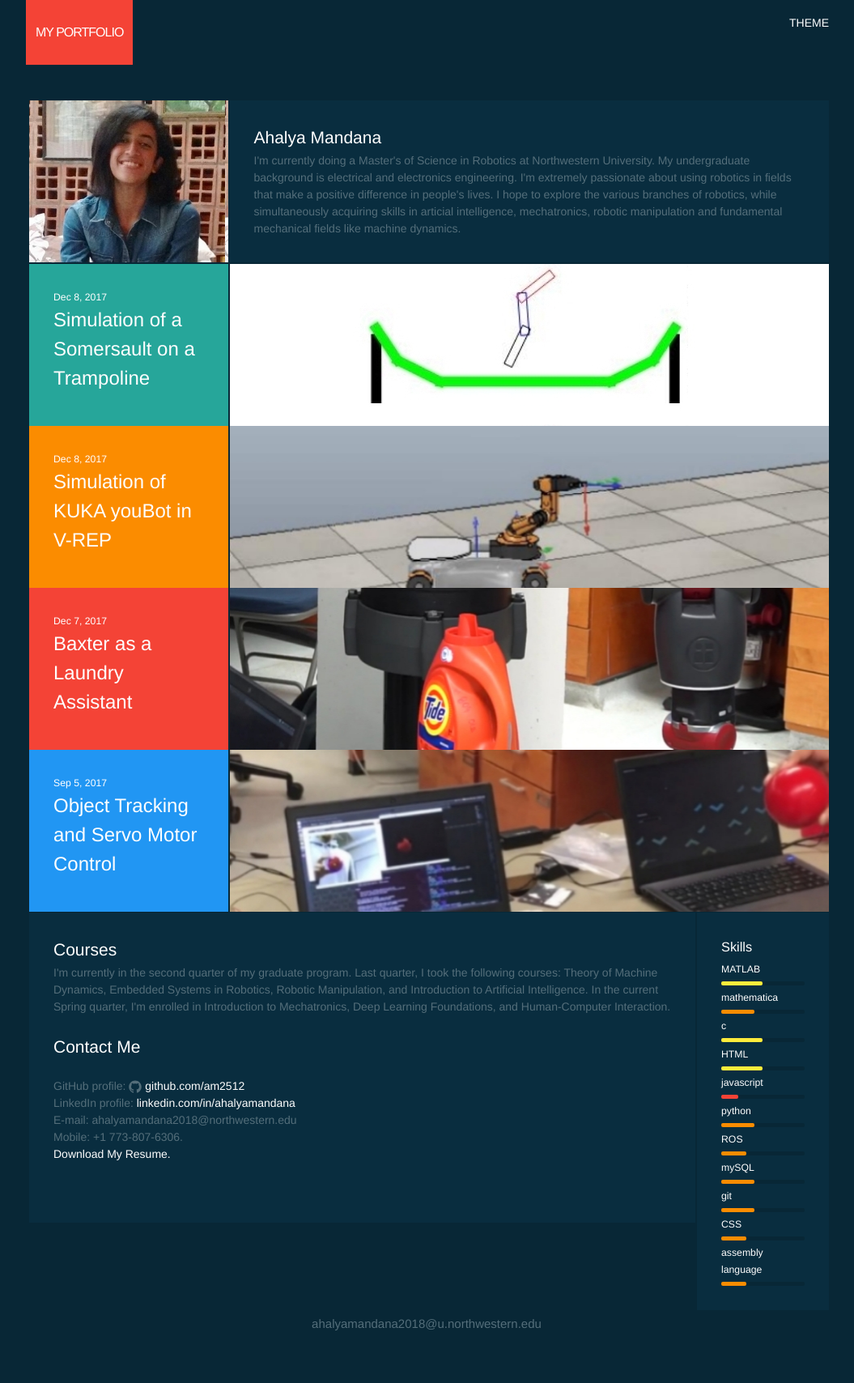
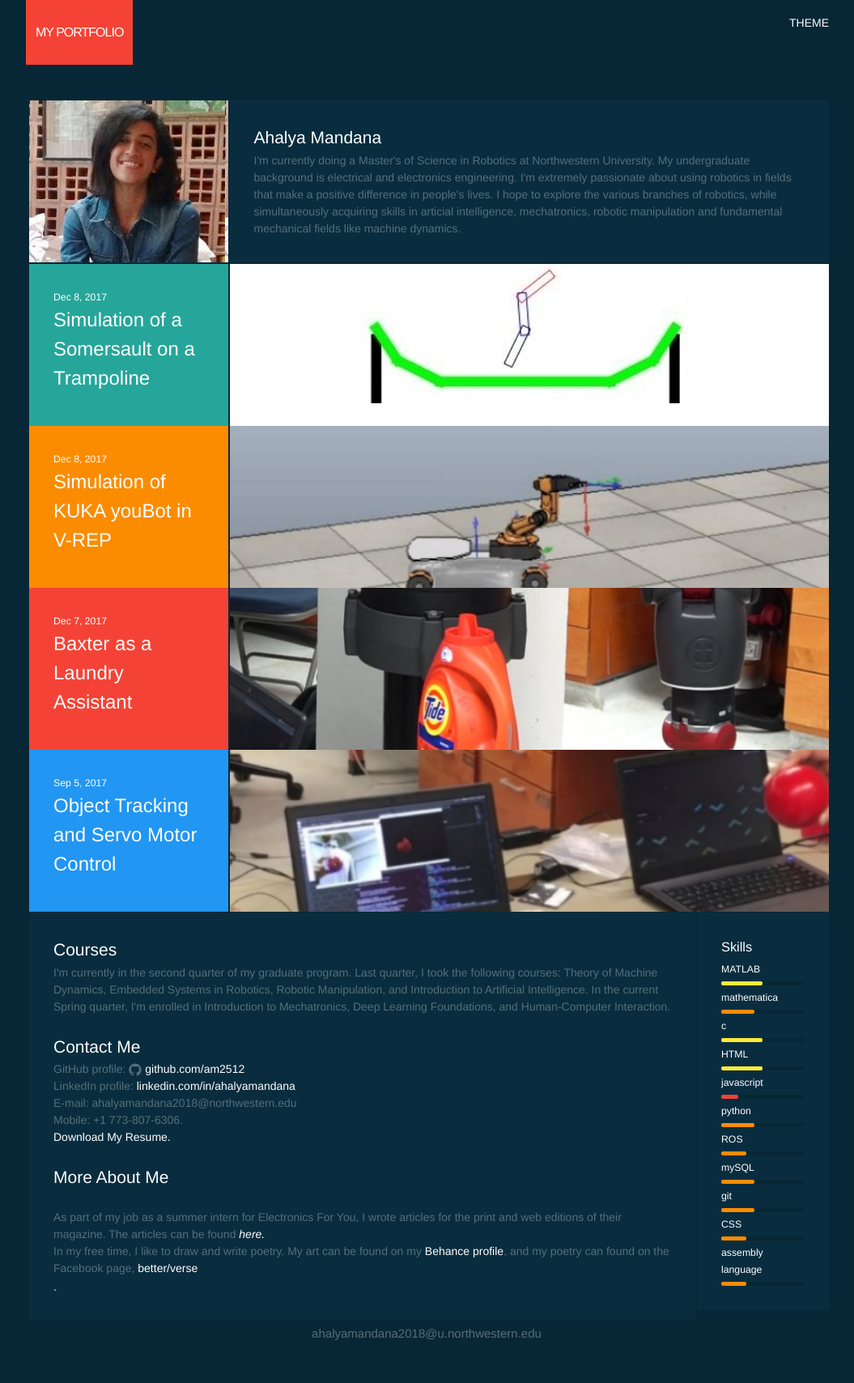
Before and after one commit to am2512/am2512.github.io, a Jekyll site: the page built from index.html, in a window 1280 px wide. Shown: the whole page at 81% size, without its empty margins (112-1167 px from the left). Built offline with Jekyll 4.4.1, drawn with Linux system fonts in a browser that asks for light colours.

Commit message:
Final edits

```diff
--- a/index.html
+++ b/index.html
@@ -67,11 +67,11 @@ layout: default
         <div class="block glass">
             <div class="block-body">
                 <h2>Courses</h2>
-                <p class="grey-text">I'm currently in the second quarter of my graduate program. Last quarter, I took the following courses: Theory of Machine Dynamics, Embedded Systems in Robotics, Robotic Manipulation, and Introduction to Artificial Intelligence. In the current Spring quarter, I'm enrolled in Introduction to Mechatronics, Deep Learning Foundations, and Human-Computer Interaction.<br><br><h2>Contact Me</h2><br> <p class="grey-text">GitHub profile: {% include icon-github.html %} <a href="https://github.com/am2512">github.com/am2512</a> <br> LinkedIn profile: <a href="https://in.linkedin.com/in/ahalyamandana">linkedin.com/in/ahalyamandana</a> <br>E-mail: ahalyamandana2018@northwestern.edu <br>Mobile: +1 773-807-6306.
+                <p class="grey-text">I'm currently in the second quarter of my graduate program. Last quarter, I took the following courses: Theory of Machine Dynamics, Embedded Systems in Robotics, Robotic Manipulation, and Introduction to Artificial Intelligence. In the current Spring quarter, I'm enrolled in Introduction to Mechatronics, Deep Learning Foundations, and Human-Computer Interaction.<br><br><h2>Contact Me</h2><p class="grey-text">GitHub profile: {% include icon-github.html %} <a href="https://github.com/am2512">github.com/am2512</a> <br> LinkedIn profile: <a href="https://in.linkedin.com/in/ahalyamandana">linkedin.com/in/ahalyamandana</a> <br>E-mail: ahalyamandana2018@northwestern.edu <br>Mobile: +1 773-807-6306.
 <br><a href="/resume/AhalyaMandana_CV.pdf">Download My Resume.</a>
                 </p>
 
-<br><br>
+<br><h2>More About Me</h2><br><p class="grey-text">As part of my job as a summer intern for Electronics For You, I wrote articles for the print and web editions of their magazine. The articles can be found <i><a href="https://electronicsofthings.com/author/ahalya/">here.</a></i><br>In my free time, I like to draw and write poetry. My art can be found on my <a href="https://www.behance.net/ahalyamandana">Behance profile</a>, and my poetry can found on the Facebook page, <a href="https://www.facebook.com/betterslashverse/">better/verse</a><br></p>.
             </div>
         </div>
       </div>
```
